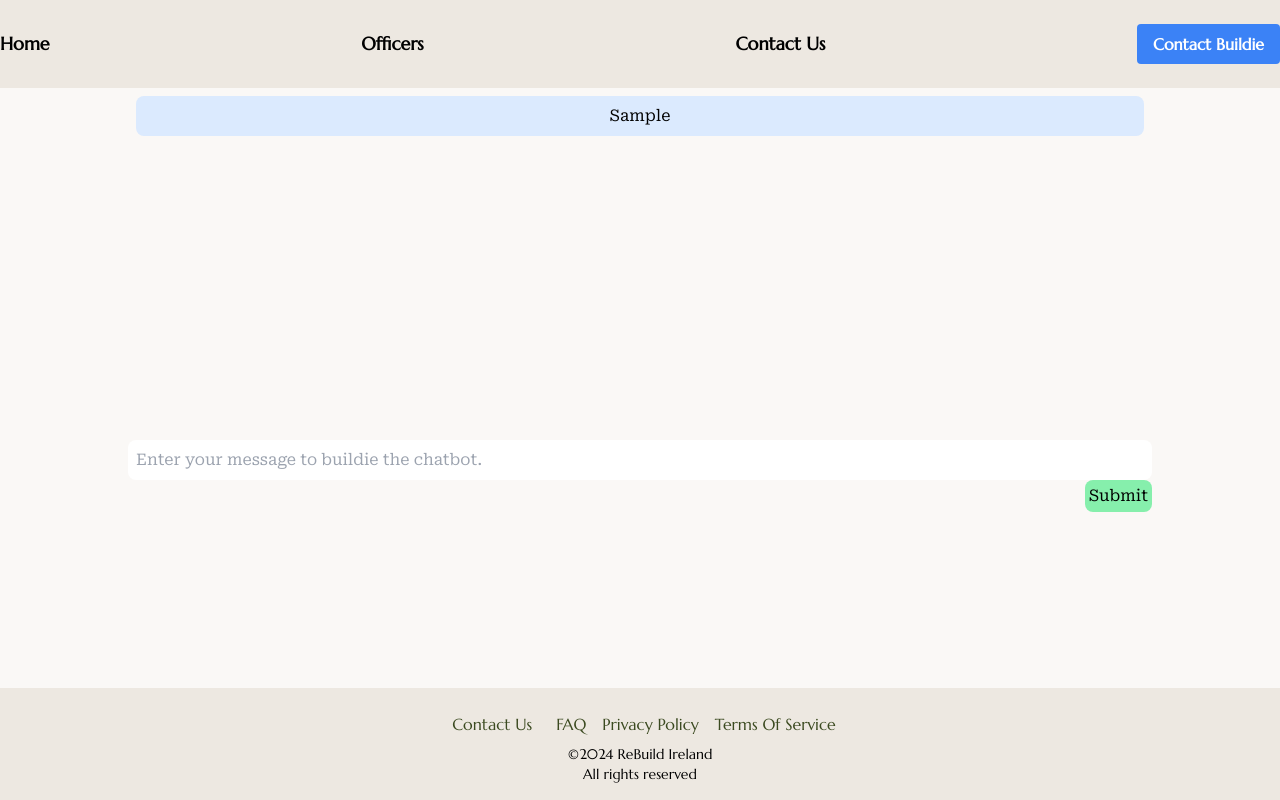
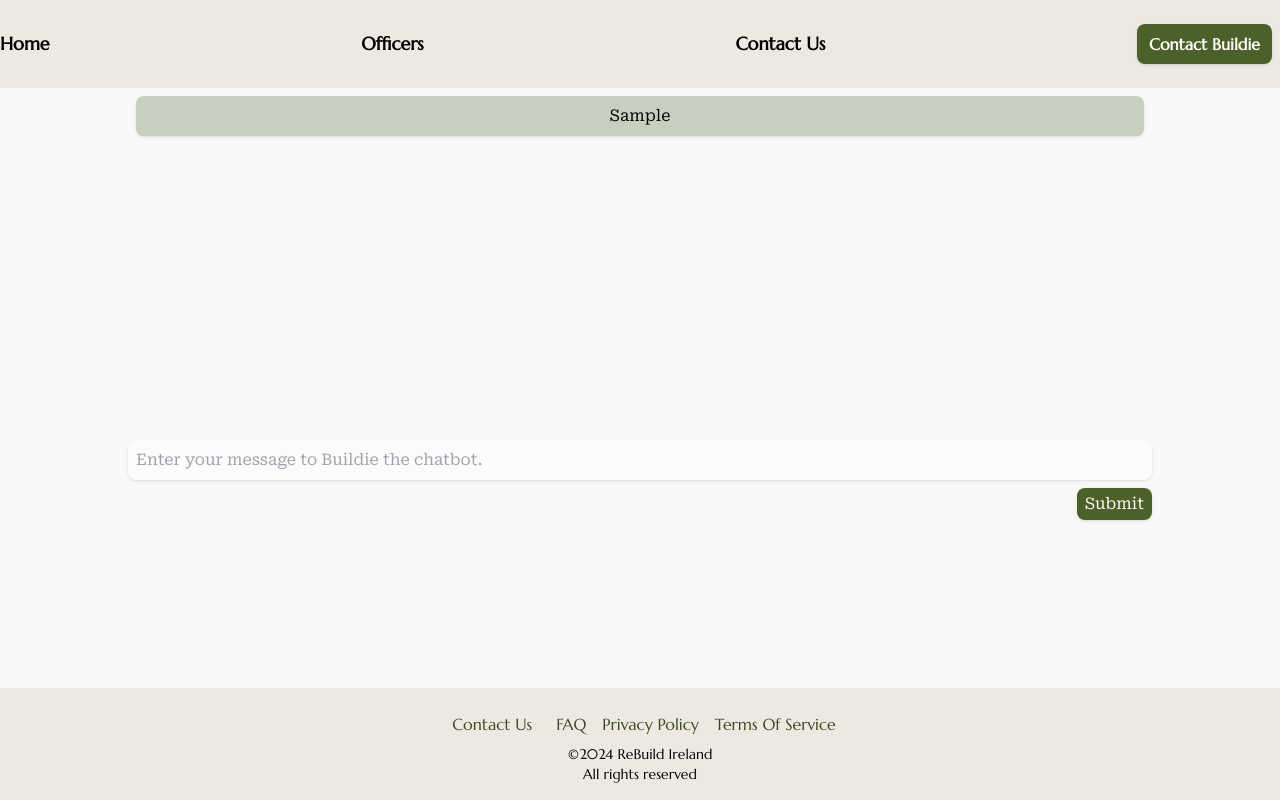
Before and after one commit to ai-avenger-teams/rebuild-ireland-frontend, a React (Vite) app: page /ChatRoom in a window 1280 px wide. Both pictures are taken after typing "Sample" into the empty fields and a click on the button "Submit". Built offline with nearby package versions, Linux system fonts and the light colour scheme.

Commit message:
style: Add custom colors to ChatRoom and adjust border rounding accross app

```diff
--- a/src/components/ChatBubble.jsx
+++ b/src/components/ChatBubble.jsx
@@ -4,7 +4,7 @@ function ChatBubble(prop) {
 
 	return(
 		<div
-			className="p-2 m-2 bg-blue-100 rounded-lg"
+			className="p-2 m-2 bg-veryLightGreen rounded-lg shadow"
 			id={"chatbubble" + prop.index}
 		>
 			{prop.message}
--- a/src/components/ChatInputBox.jsx
+++ b/src/components/ChatInputBox.jsx
@@ -18,14 +18,14 @@ function ChatInputBox({ addMessage }) {
 	return (
 		<div id="chatInputBox" className="w-full">
 			<input
-				className="p-2 rounded-lg w-full"
-				placeholder="Enter your message to buildie the chatbot."
+				className="p-2 rounded-lg shadow bg-primarylight w-full"
+				placeholder="Enter your message to Buildie the chatbot."
 				onChange={updateMessage}
 				value={userMessage}
 			/>
 			<button
 				onClick={handleSendMessage}
-				className="rounded-lg relative float-right bg-green-300 p-1"
+				className="rounded-lg shadow relative float-right bg-customLightGreen hover:bg-customGreen text-primarylight mt-2 px-2 py-1"
 				aria-label="Submit message button"
 			>
 				Submit
--- a/src/components/Navbar.jsx
+++ b/src/components/Navbar.jsx
@@ -24,7 +24,7 @@ function Navbar() {
                 </NavLink>
                 <NavLink
                     to="/ChatRoom"
-                    className={({ isActive }) => `${isActive ? 'text-customGreen' : 'text-black'} bg-blue-500 hover:bg-blue-700 text-white font-bold py-2 px-4 rounded`}
+                    className={({ isActive }) => `${isActive ? 'text-customGreen' : 'text-black'} bg-customLightGreen hover:bg-customGreen text-primarylight font-bold mr-2 py-2 px-3 rounded-lg shadow`}
                 >
                     Contact Buildie
                 </NavLink>
--- a/src/pages/Home.jsx
+++ b/src/pages/Home.jsx
@@ -2,7 +2,7 @@ function Home() {
     return (
         <div className='m-4'>
             <h1 className="text-customGreen font-semibold text-5xl py-3">Welcome to ReBuild Ireland</h1>
-            <p className="bg-primarylight text-lg text-start tracking-wide mx-auto max-w-lg rounded overflow-hidden shadow p-3 mt-5">
+            <p className="bg-primarylight text-lg text-start tracking-wide mx-auto max-w-lg rounded-lg overflow-hidden shadow p-3 mt-5">
                 ReBuild Ireland is an innovative AI-driven platform designed to guide individuals through the intricate process of purchasing,
                 refurbishing, and managing vacant or derelict properties in Ireland. This platform aims to demystify the complexities of property renovation
                 by providing users with a personalized, step-by-step guide, leveraging AI to ensure compliance with local regulations, optimize grant applications,
--- a/src/pages/legal/PrivacyPolicy.jsx
+++ b/src/pages/legal/PrivacyPolicy.jsx
@@ -2,7 +2,7 @@ function PrivacyPolicy() {
     return (
         <div className='m-4'>
             <h1 className="text-customGreen font-semibold text-3xl py-3">Privacy Policy</h1>
-            <p className="bg-primarylight text-lg text-start tracking-wide mx-auto max-w-lg rounded overflow-hidden shadow p-3 mt-5">
+            <p className="bg-primarylight text-lg text-start tracking-wide mx-auto max-w-lg rounded-lg overflow-hidden shadow p-3 mt-5">
                 *Policy goes here*</p>
         </div>
     );
--- a/src/pages/legal/TermsOfService.jsx
+++ b/src/pages/legal/TermsOfService.jsx
@@ -4,7 +4,7 @@ function TermsOfService() {
             <h1 className="text-customGreen font-semibold text-3xl py-3">Terms Of Service</h1>
             <p className="p-3">Read our Terms of Service to understand the rules and guidelines for using ReBuild Ireland,
             including user responsibilities, privacy practices, and legal information.</p>
-            <p className="bg-primarylight text-lg text-start tracking-wide mx-auto max-w-lg rounded overflow-hidden shadow p-3 mt-5">
+            <p className="bg-primarylight text-lg text-start tracking-wide mx-auto max-w-lg rounded-lg overflow-hidden shadow p-3 mt-5">
                 *Terms of Service will be here*</p>
         </div>
     );
--- a/tailwind.config.js
+++ b/tailwind.config.js
@@ -9,6 +9,7 @@ export default {
         secondary: '#ede8e1',
         customGreen: '#3b4a20',
         customLightGreen: '#4c602a',
+        veryLightGreen: '#c9cfbf',
       },
     },
   },
```
Also changed, not shown: src/pages/Officers.jsx (line endings or trailing spaces).
